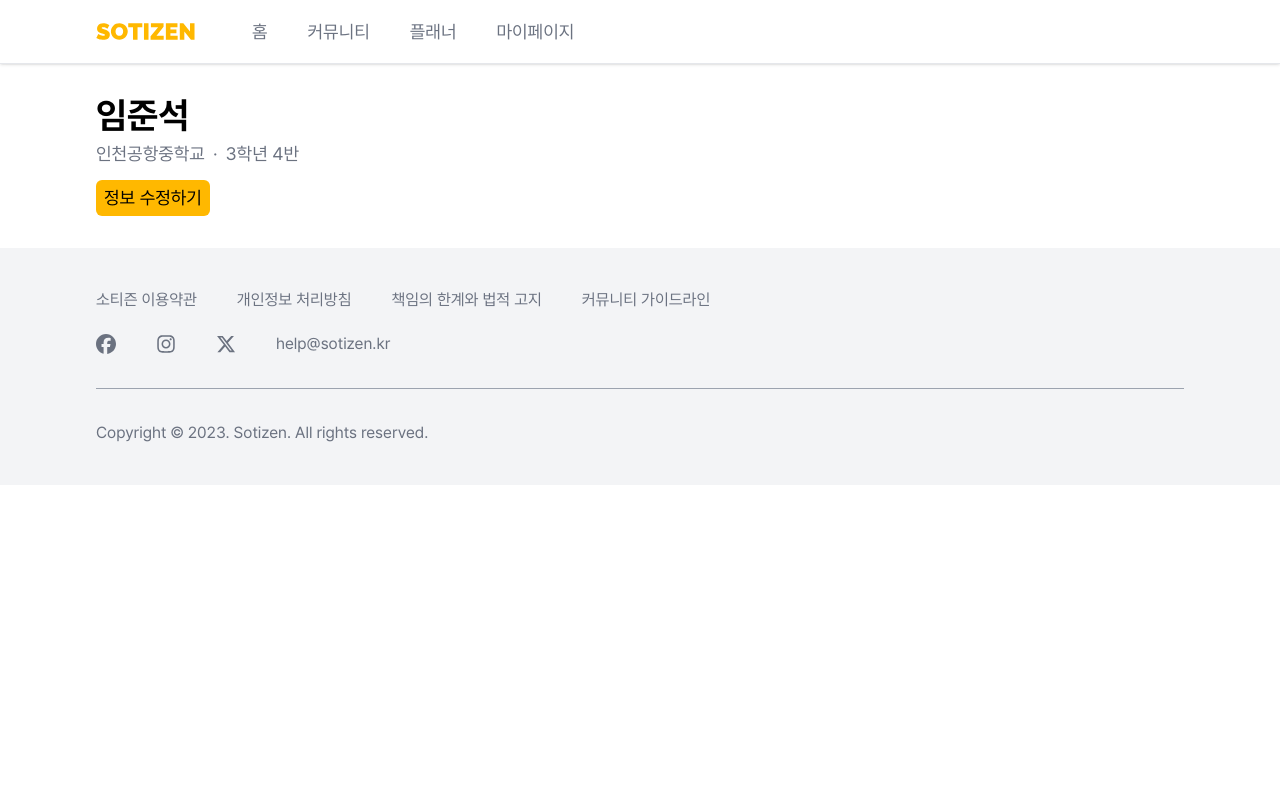
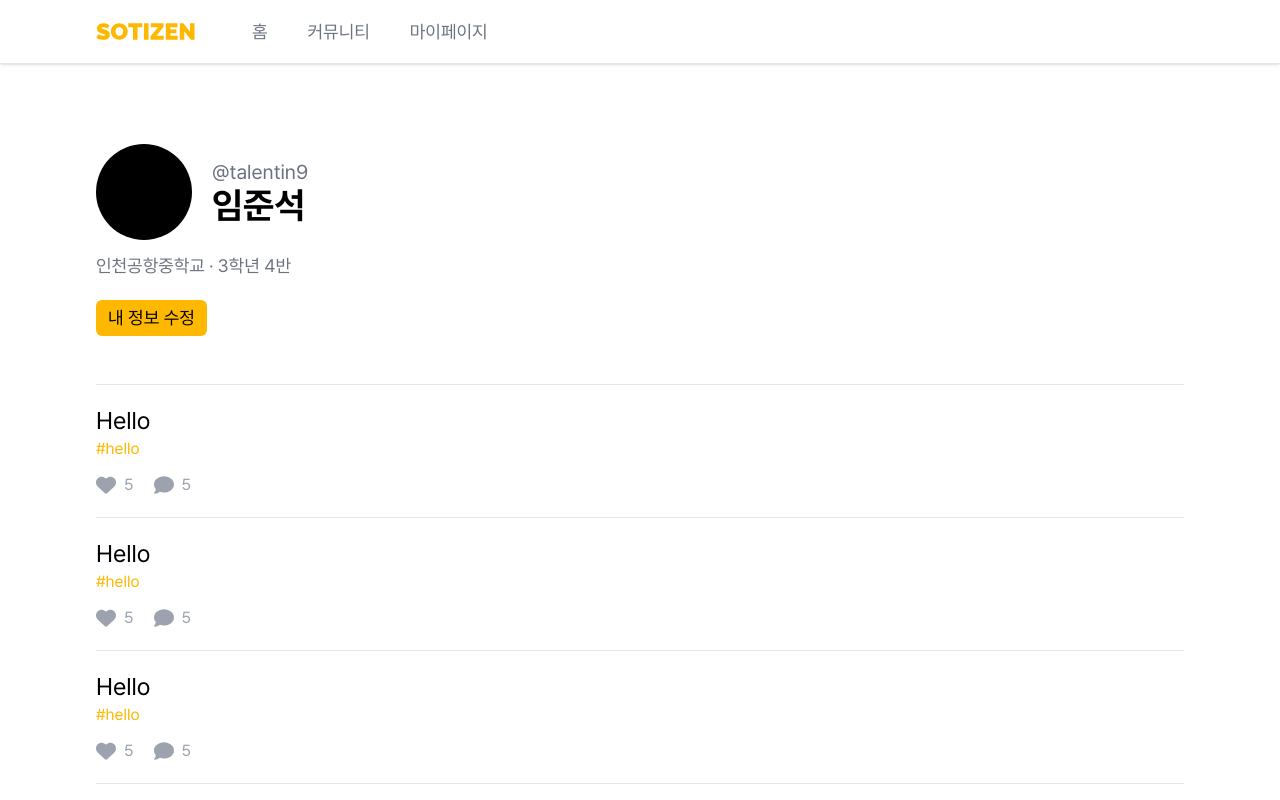
Before and after one commit to talentin9/sotizen, a Next.js app: page /mypage in a window 1280 px wide. Shown: the top 800 px of the page. Built offline with nearby package versions, Linux system fonts and the light colour scheme.

Commit message:
20240612

```diff
--- a/app/community/local/page.tsx
+++ b/app/community/local/page.tsx
@@ -24,8 +24,8 @@ const Local: NextPage = () => {
           [...Array(100)].map((_, i) => (
             <div key={i} className='border-t py-5 space-y-3'>
               <div>
-                <h1 className='text-3xl font-bold'>Hello</h1>
-                <div className='text-cyellow text-lg'>#hello</div>
+                <h1 className='text-2xl font-medium'>Hello</h1>
+                <div className='text-cyellow'>#hello</div>
               </div>
               <div className='text-gray-400 flex space-x-5'>
                 <div className='flex space-x-2 items-center'>
--- a/app/demo.tsx
+++ b/app/demo.tsx
@@ -157,7 +157,7 @@ const Demo = () => {
               </div>
             </div>
             <div className='w-full p-6 md:p-10 border rounded-md space-y-3 md:space-y-5'>
-              <div className='flex space-x-10'>
+              <div className='space-y-2'>
                 <h1 className='text-2xl md:text-3xl font-black'>급식표</h1>
                 <div className='text-[#FF1C1C] flex space-x-1 md:space-x-2 items-center text-base md:text-lg'>
                   <FontAwesomeIcon icon={faCircleInfo} className='w-3 h-3 md:w-5 md:h-5' />
--- a/app/mypage/page.tsx
+++ b/app/mypage/page.tsx
@@ -1,3 +1,5 @@
+import { faComment, faHeart } from '@fortawesome/free-solid-svg-icons'
+import { FontAwesomeIcon } from '@fortawesome/react-fontawesome'
 import { Metadata, NextPage } from 'next'
 
 export const metadata: Metadata = {
@@ -6,14 +8,42 @@ export const metadata: Metadata = {
 
 const MyPage: NextPage = () => {
   return (
-    <div className='py-8 space-y-12'>
+    <div className='py-20 space-y-12'>
       <header className='space-y-3'>
-        <div className='space-y-1'>
-          <h1 className='text-4xl font-bold'>임준석</h1>
-          <div className='space-x-2 text-gray-500 text-lg'><span>인천공항중학교</span><span>·</span><span>3학년 4반</span></div>
+        <div className='flex items-center space-x-5'>
+          <div className='w-24 h-24 rounded-full bg-black' />
+          <div>
+            <p className='text-xl text-gray-500'>@talentin9</p>
+            <h1 className='text-4xl font-bold'>임준석</h1>
+          </div>
         </div>
-        <button className='text-lg bg-cyellow hover:bg-dcyellow px-2 py-1 rounded-md'>정보 수정하기</button>
+        <div className='space-y-5'>
+          <div className='space-x-1 text-lg text-gray-500'><span>인천공항중학교</span><span>&#183;</span><span>3학년 4반</span></div>
+          <button className='bg-cyellow py-1 px-3 text-lg rounded-md'>내 정보 수정</button>
+        </div>
       </header>
+      <div className='border-b'>
+        {
+          [...Array(100)].map((_, i) => (
+            <div key={i} className='border-t py-5 space-y-3'>
+              <div>
+                <h1 className='text-2xl font-medium'>Hello</h1>
+                <div className='text-cyellow'>#hello</div>
+              </div>
+              <div className='text-gray-400 flex space-x-5'>
+                <div className='flex space-x-2 items-center'>
+                  <FontAwesomeIcon icon={faHeart} className='w-5 h-5' />
+                  <span>5</span>
+                </div>
+                <div className='flex space-x-2 items-center'>
+                  <FontAwesomeIcon icon={faComment} className='w-5 h-5' />
+                  <span>5</span>
+                </div>
+              </div>
+            </div>
+          ))
+        }
+      </div>
     </div>
   )
 }
--- a/app/signin/demo.tsx
+++ b/app/signin/demo.tsx
@@ -1,5 +1,5 @@
 'use client'
-import Input from '@/components/input'
+import { inputCSS } from '@/components/input'
 import { NextPage } from 'next'
 import Image from 'next/image'
 import Link from 'next/link'
@@ -25,11 +25,11 @@ const Demo: NextPage = () => {
             <form className='text-xl space-y-5'>
               <div className='space-y-2'>
                 <p>이메일</p>
-                <Input type='text' placeholder='이메일 주소를 입력하세요.' />
+                <input type='text' placeholder='이메일 주소를 입력하세요.' className={inputCSS} />
               </div>
               <div className='space-y-2'>
                 <p>비밀번호</p>
-                <Input type='password' placeholder='비밀번호를 입력하세요.' />
+                <input type='password' placeholder='비밀번호를 입력하세요.' className={inputCSS} />
               </div>
               <button onClick={onClick} className='text-lg bg-cyellow rounded w-full py-2 text-center font-medium hover:opacity-70 transition-all'>로그인</button>
               <div className='text-base text-center space-x-3 text-gray-500'>
--- a/app/signup/demo.tsx
+++ b/app/signup/demo.tsx
@@ -30,12 +30,14 @@ const Demo: NextPage = () => {
     if(isLoading || id == '' || email == '' || password == '' || rePassword == '') return
     try {
       setIsLoading(true)
-      const credentials = await createUserWithEmailAndPassword(auth, email, password)
-      console.log(credentials.user)
-      await updateProfile(credentials.user, {
-        displayName: id
-      })
-      router.push('/')
+      if(password == rePassword) {
+        const credentials = await createUserWithEmailAndPassword(auth, email, password)
+        await updateProfile(credentials.user, {
+          displayName: id
+        })
+        router.push('/')
+      }
+      else {}
     }
     catch(e) {}
     finally {
--- a/components/layout/footer.tsx
+++ b/components/layout/footer.tsx
@@ -1,30 +1,6 @@
-import Link from 'next/link'
-import { FontAwesomeIcon } from '@fortawesome/react-fontawesome'
-import { faFacebook, faInstagram, faXTwitter } from '@fortawesome/free-brands-svg-icons'
-
 const Footer = () => {
-    const footer = [
-      ['소티즌 이용약관', '/terms/sotizen'],
-      ['개인정보 처리방침', '/terms/privacy'],
-      ['책임의 한계와 법적 고지', '/terms/disclaimer'],
-      ['커뮤니티 가이드라인', '/terms/guidelines']
-    ]
     return (
         <footer className='w-full px-8 sm:px-12 md:px-16 lg:px-20 xl:px-24 py-10 bg-gray-100 text-gray-500 space-y-8'>
-          <div className='space-y-5'>
-            <div className='space-x-10'>
-              {
-                footer.map(([name, href], i) => <Link href={href} key={i} className='hover:text-gray-900'>{name}</Link>)
-              }
-            </div>
-            <div className='space-x-10 flex items-center'>
-              <FontAwesomeIcon icon={faFacebook} className='w-5 h-5 hover:text-gray-900' />
-              <FontAwesomeIcon icon={faInstagram} className='w-5 h-5 hover:text-gray-900' />
-              <FontAwesomeIcon icon={faXTwitter} className='w-5 h-5 hover:text-gray-900' />
-              <Link href='mailto:help@sotizen.kr' className='hover:text-gray-900'>help@sotizen.kr</Link>
-            </div>
-          </div>
-          <div className='border-b border-gray-400' />
           <div>Copyright &copy; 2023. Sotizen. All rights reserved.</div>
         </footer>
     )
--- a/components/layout/navbar.tsx
+++ b/components/layout/navbar.tsx
@@ -7,7 +7,6 @@ const NavBar = () => {
     const navigation = [
       ['/', '홈'],
       ['/community/local', '커뮤니티'],
-      ['/planner', '플래너'],
       ['/mypage', '마이페이지'],
     ]
     return (
```
